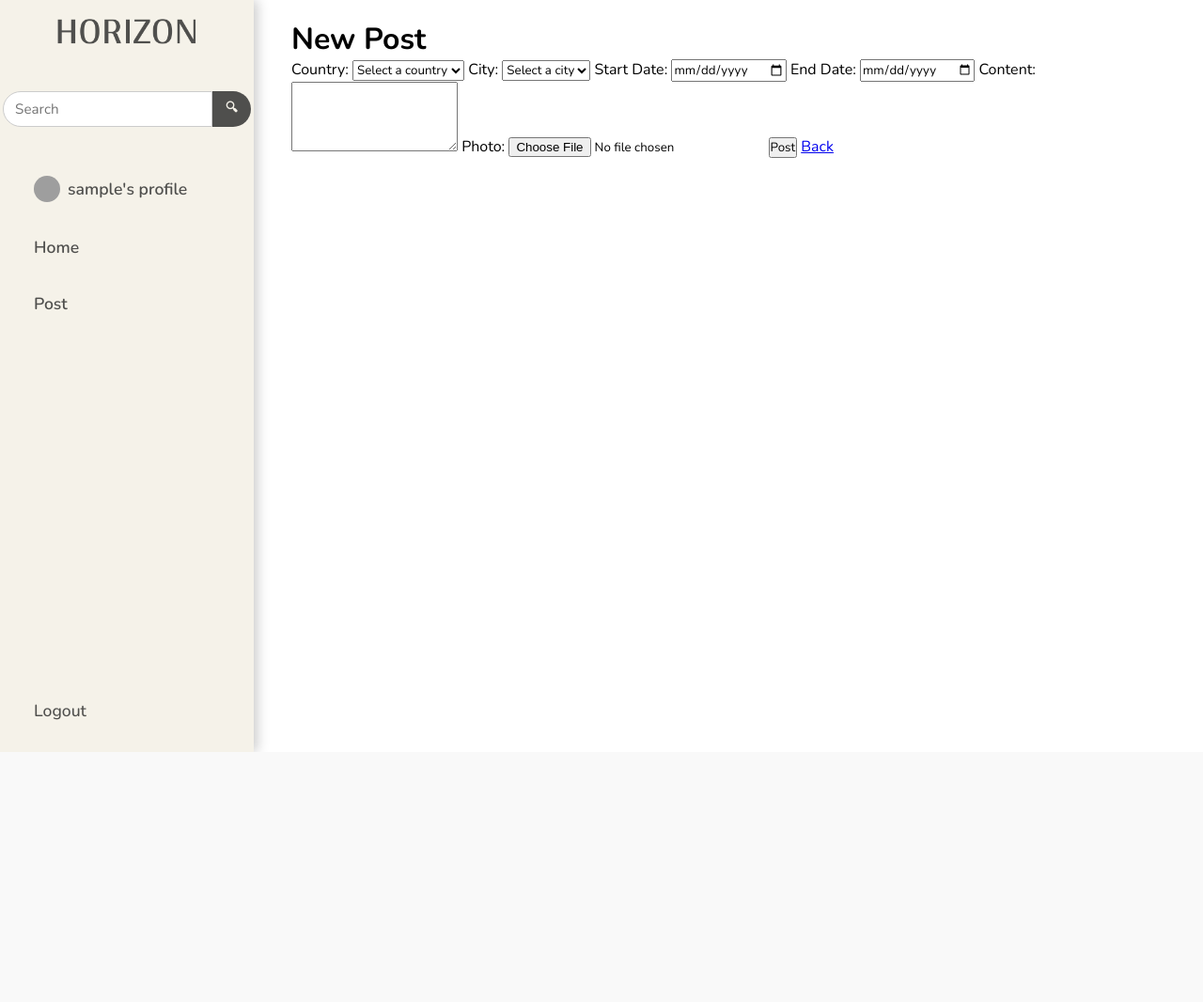
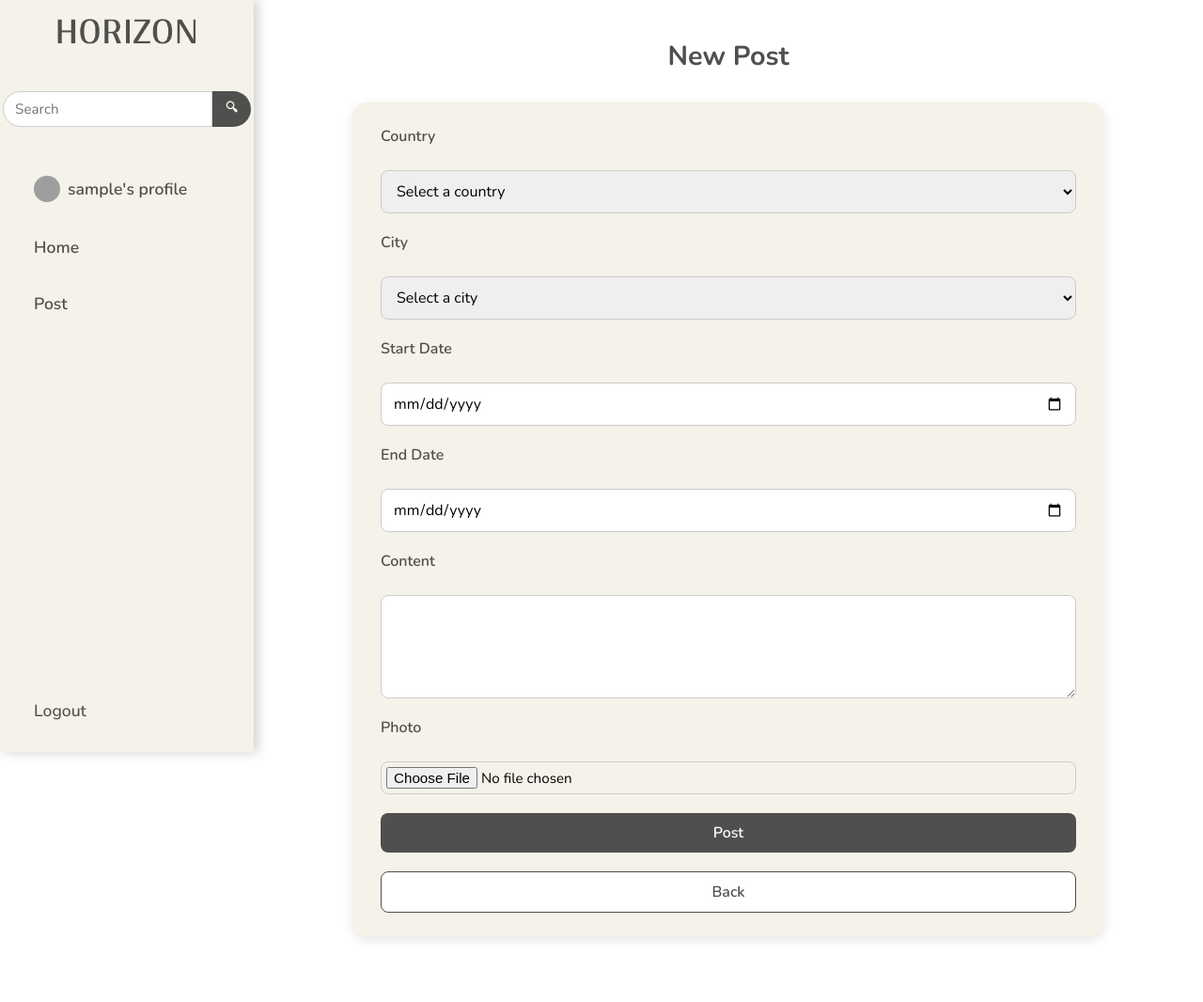
Before and after one commit to mrymSharaf/Horizon, a Django app: page /visits/create/ in a window 1280 px wide. Shown: the whole page at 94% size. Before the commit the page ends 800 px from the top, so only its background shows below. Run offline with Django 5.2, Linux system fonts and the light colour scheme; the visitor is signed in with stand-in values (Sample User, id 1); data that the repository does not hold is empty; grey boxes are pictures that could not be loaded.

Commit message:
add css to visit form and welcome message

```diff
--- /dev/null
+++ b/main_app/static/styles/visit/visit-form.css
@@ -0,0 +1,100 @@
+.visit-form {
+    max-width: 800px;
+    width: 100%;
+    margin: 30px auto;
+    padding: 25px 30px;
+    background-color: #F5F2E9;
+    border-radius: 15px;
+    box-shadow: 0 4px 12px rgba(0,0,0,0.1);
+    display: flex;
+    flex-direction: column;
+    gap: 20px;
+}
+
+.visit-card .form-title {
+    text-align: center;
+    font-size: 1.8rem;
+    font-weight: 700;
+    color: #4F4F4D;
+    margin-bottom: 10px;
+}
+
+.visit-form label {
+    font-weight: 600;
+    color: #4F4F4D;
+    font-size: 1rem;
+    margin-bottom: 5px;
+}
+
+.visit-form input,
+.visit-form select,
+.visit-form textarea {
+    width: 100%;
+    padding: 10px 12px;
+    border-radius: 8px;
+    border: 1px solid #ccc;
+    font-size: 1rem;
+    outline: none;
+    transition: border-color 0.3s;
+}
+
+.visit-form input:focus,
+.visit-form select:focus,
+.visit-form textarea:focus {
+    border-color: #4F4F4D;
+}
+
+.visit-form textarea {
+    resize: vertical;
+    min-height: 100px;
+}
+
+.visit-form button,
+.visit-form a {
+    padding: 10px 18px;
+    background-color: #4F4F4D;
+    color: #fff;
+    border: none;
+    border-radius: 8px;
+    font-size: 1rem;
+    font-weight: 600;
+    cursor: pointer;
+    transition: background-color 0.3s, transform 0.2s;
+    text-decoration: none;
+    text-align: center;
+}
+
+.visit-form a {
+    padding: 10px 18px;
+    background-color:#fff ;
+    color: #4F4F4D;
+    border: none;
+    border-radius: 8px;
+    border: 1.5px solid #4F4F4D;
+    font-size: 1rem;
+    font-weight: 600;
+    cursor: pointer;
+    transition: background-color 0.3s, transform 0.2s;
+    text-decoration: none;
+    text-align: center;
+}
+
+.visit-form button:hover,
+.visit-form a:hover {
+    background-color: #333;
+}
+
+.visit-form a:hover {
+    background-color: #ccc
+}
+
+.visit-form input[type="file"] {
+    padding: 5px;
+    font-size: 0.95rem;
+}
+
+@media (max-width: 768px) {
+    .visit-form {
+        padding: 20px;
+    }
+}
--- a/main_app/templates/city/city_dropdown_list_options.html
+++ b/main_app/templates/city/city_dropdown_list_options.html
@@ -1,4 +1,4 @@
-    <option value="">Select a City</option>
+    <option value="">Select a city</option>
     {% for city in cities %}
         <option value="{{ city.pk }}">{{ city.city_name }}</option>
     {% endfor %}
--- a/main_app/templates/visit/visit-form.html
+++ b/main_app/templates/visit/visit-form.html
@@ -1,36 +1,40 @@
 {% extends "base.html" %}
+{% load static %}
 
 {% block head %}
   <script src="https://code.jquery.com/jquery-3.3.1.min.js"></script>
+  <link rel="stylesheet" href="{% static 'styles/visit/visit-form.css' %}">
 {% endblock head %}
 
 {% block body %}
+<div class="content">
+  <div class="visit-card">
 
   {% if visit %}
-    <h1>Edit Post</h1>
+    <h1 class="form-title">Edit Post</h1>
   {% else %}
-    <h1>New Post</h1>
+    <h1 class="form-title">New Post</h1>
   {% endif %}
 
-    <form method="post" enctype="multipart/form-data" id="VisitForm" data-cities-url="{% url 'ajax_load_cities' %}">
+    <form method="post" enctype="multipart/form-data" id="VisitForm" data-cities-url="{% url 'ajax_load_cities' %}" class="visit-form">
     {% csrf_token %}
 
-    <label for="country">Country:</label>
+    <label for="country">Country</label>
         {{ form.country }}
 
-    <label for="city_name">City:</label>
+    <label for="city_name">City</label>
         {{form.city}}
 
-    <label for="start_date">Start Date:</label>
+    <label for="start_date">Start Date</label>
     <input value="{{ visit.start_date|date:'Y-m-d' }}" type="date" name="start_date" id="start_date" required>
 
-    <label for="end_date">End Date:</label>
+    <label for="end_date">End Date</label>
     <input value="{{ visit.end_date|date:'Y-m-d' }}" type="date" name="end_date" id="end_date">
 
-    <label for="content">Content:</label>
+    <label for="content">Content</label>
     <textarea name="content" id="content" rows="4">{{visit.content}}</textarea>
 
-    <label for="photo">Photo:</label>
+    <label for="photo">Photo</label>
     <input value="{{visit.photo}}" type="file" name="photo" id="photo" accept="image/*" required>
 
 
@@ -44,7 +48,8 @@
     {% endif %}
 
   </form>
-
+</div>
+</div>
 
 {% endblock body %}
 
--- a/main_app/templates/visit/visit-list.html
+++ b/main_app/templates/visit/visit-list.html
@@ -7,7 +7,11 @@
 {% endblock head %}
 
 {% block body %}
-<h1 class="heading">Welcome, {{user.username}}</h1>
+<div class="welcome-message">
+    <h1 class="heading">Welcome, {{user.username}}</h1>
+    <p class="sub-heading">Start Exploring</p>
+</div>
+
 {% for visit in visits %}
     <div class="visit-card">
         <div class="user-info">
```
Also changed, not shown: main_app/static/styles/visit/all-visits.css (+21 -1 lines).
